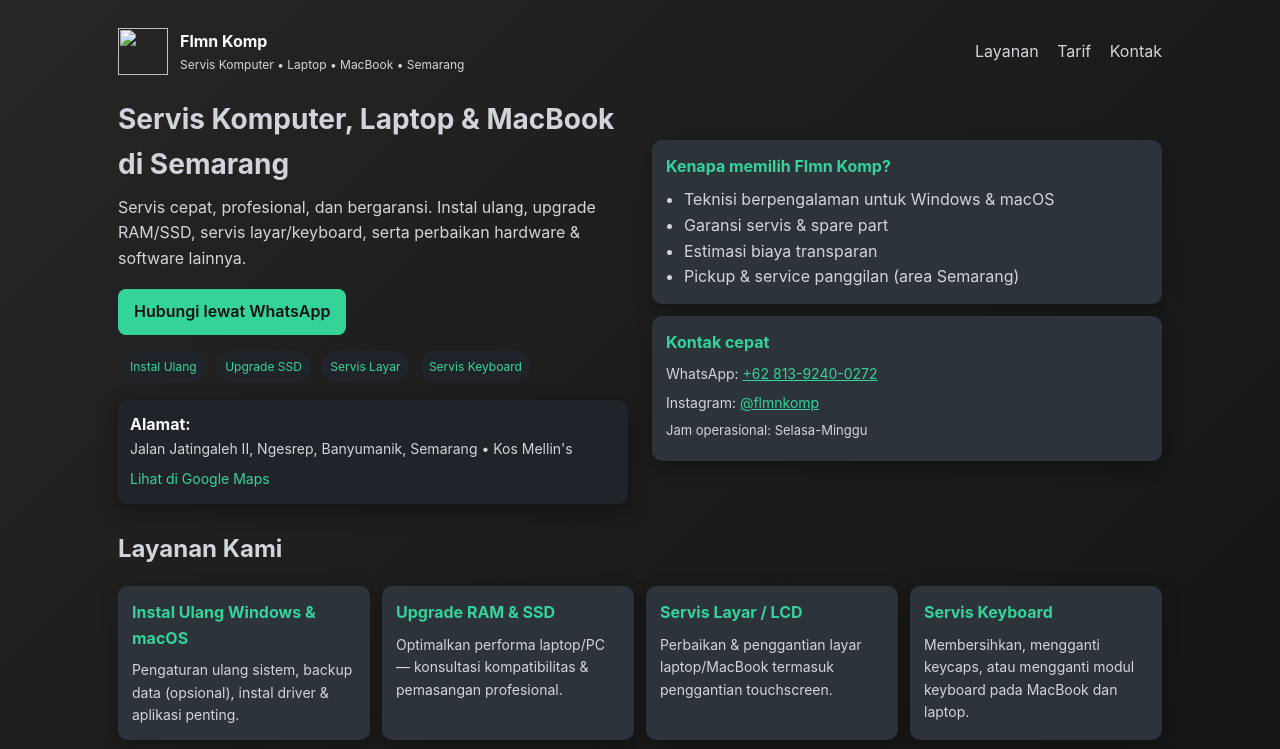
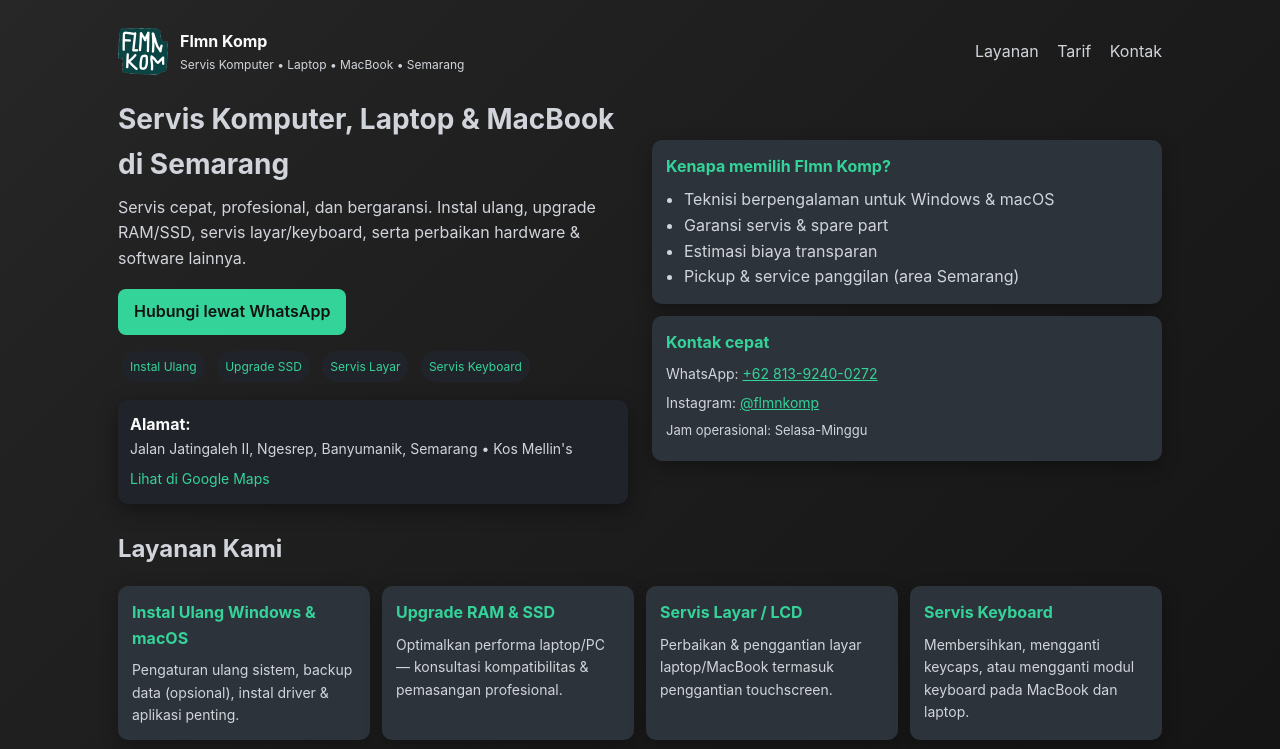
Before and after one commit to flmnkomp/flmnkomp, a plain HTML site: page index.html in a window 1280 px wide. Shown: the top 749 px of the page. Drawn offline with Linux system fonts and the light colour scheme.

Commit message:
Add files via upload

```diff
--- a/index.html
+++ b/index.html
@@ -79,7 +79,7 @@ body {
   <div class="container">
     <header>
       <div class="brand">
-        <img src="file:///C|/Users/FLMN/Downloads/logo.png" width="50" height="47" alt=""/>
+        <img src="logo.png" width="50" height="47" alt=""/>
 
         <div>
           <div style="font-weight:700;color:var(--text)">Flmn Komp</div>
```
